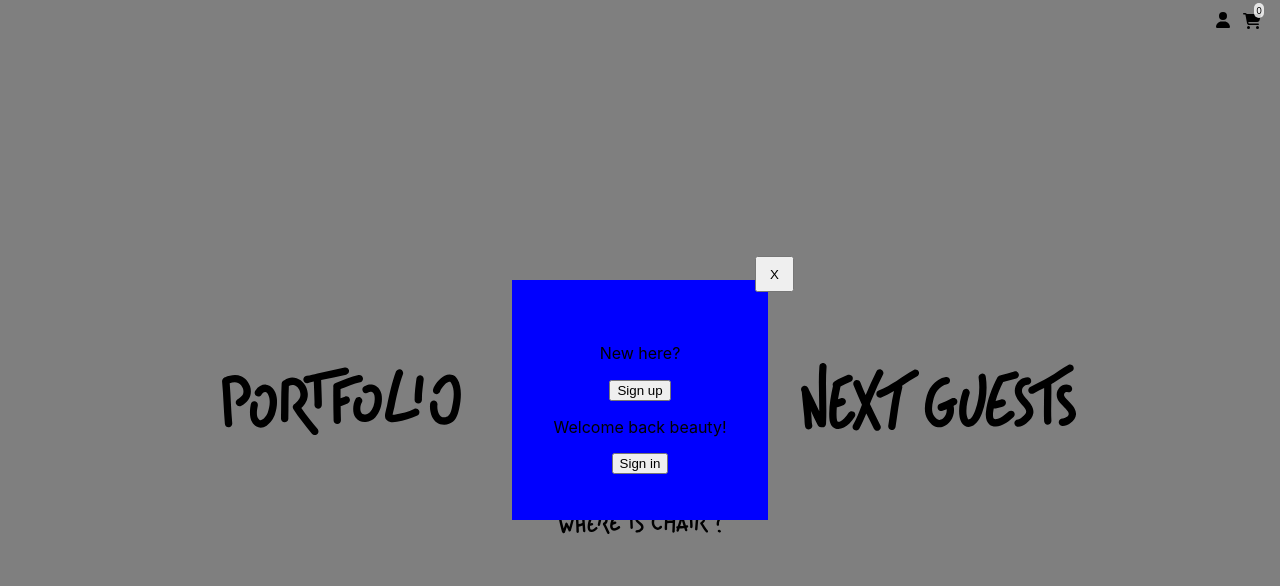
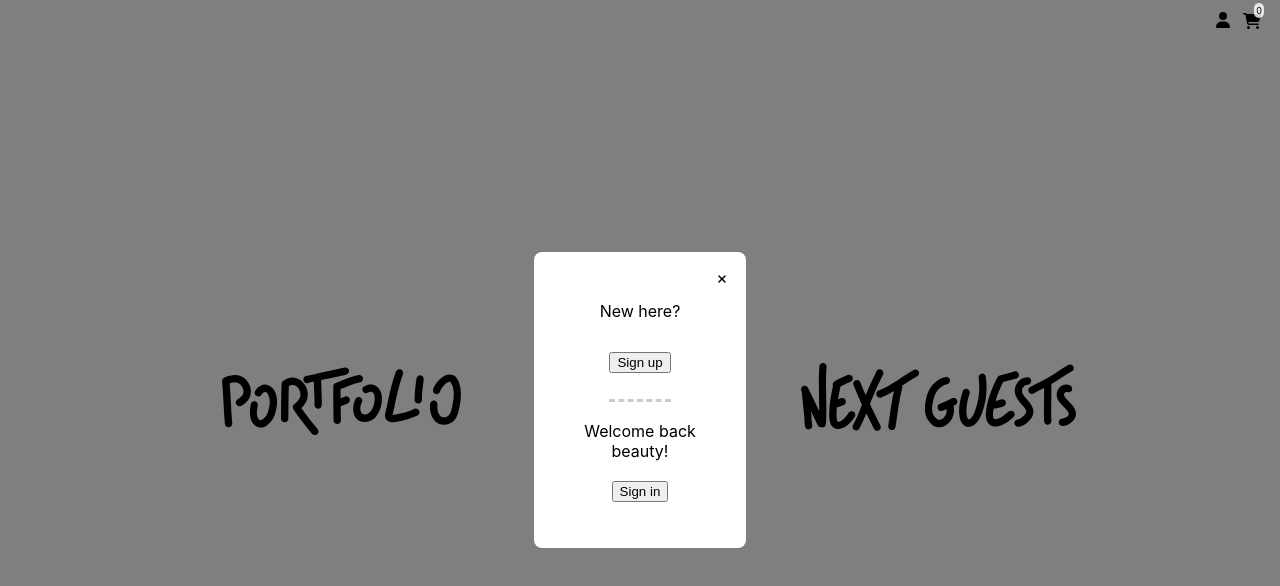
Before and after one commit to AntoninCosson/Bs_React, a Next.js app in the folder FrontEnd/: page / in a window 1280 px wide. Both pictures are taken after a click on the icon 1223 px from the left and 19 px from the top of the page. Shown: the top 586 px of the page. Built offline with nearby package versions, Linux system fonts and the light colour scheme.

Commit message:
Css Front Modal & Login Ok 2 tiers

```diff
--- a/FrontEnd/components/Home.js
+++ b/FrontEnd/components/Home.js
@@ -67,10 +67,6 @@ function HomeButtons() {
     setShowLogin(true);
   }
 
-  // const handleLogout = () => {
-  //   dispatch(logout());
-  //   setShowLogin(false);
-  // };
 
   const handleDeleteOneCart = (prod, idx) => {
     dispatch(removeFromCart({ index: idx }));
--- a/FrontEnd/components/Login.js
+++ b/FrontEnd/components/Login.js
@@ -1,17 +1,25 @@
 import React from 'react';
+
+import loginStyles from '../styles/Login.module.css'
+
 import { useState } from 'react';
-import loginStyles from '../styles/Login.module.css'
 import { useDispatch, useSelector } from 'react-redux';
 import { connect, logout } from '../reducers/user';
 import { useRouter } from "next/router";
 
+import { FontAwesomeIcon } from "@fortawesome/react-fontawesome";
+import { faUser, faXmark } from "@fortawesome/free-solid-svg-icons";
 
-const Sign = ({onClose, type, onLoginSuccess}) => {
+
+const Sign = ({
+    type,
+    onLoginSuccess,
+    onHideForm,
+  }) => {
     const [name, setName] = useState('');
     const [userName, setUserName] = useState('');
     const [password, setPassword] = useState('');
     const router = useRouter();
-
 
     const dispatch = useDispatch();
     const user = useSelector((state) => state.user);
@@ -23,9 +31,7 @@ const Sign = ({onClose, type, onLoginSuccess}) => {
 
         const resp = await fetch(`http://localhost:3000/users/${type ? 'signin' : 'signup'}`, {
         method: 'POST',
-        headers: {
-            'Content-Type': 'application/json',
-        },
+        headers: {'Content-Type': 'application/json'},
         body: JSON.stringify(bodyObj),
         });
 
@@ -38,7 +44,8 @@ const Sign = ({onClose, type, onLoginSuccess}) => {
             bestScore: data.bestScore,
             connected: true
         }));
-        close(false);
+        onHideForm();
+
         router.push('/');
         if (onLoginSuccess) onLoginSuccess();
         console.log(data.bestScore);
@@ -53,11 +60,17 @@ const Sign = ({onClose, type, onLoginSuccess}) => {
     return (
     <div className={loginStyles.body}>
         <div className={loginStyles.overlay}>
-            <button className={loginStyles.close} onClick={onClose}>X</button>
-            <div className={loginStyles.container}>
+            <FontAwesomeIcon
+                    icon={faXmark}
+                    className={loginStyles.close}
+                    onClick={()=>{
+                        onHideForm();
+                    }}
+                />
+            <div className={loginStyles.container2}>
 
                 <div className={loginStyles.ThisChairsign}>
-                <img src="/EcrisIcon/chair.svg" alt="" height={40} style={loginStyles.ChairSign}/>
+                <img src="/EcrisIcon/chair.svg" alt="" height={60} style={loginStyles.ChairSign}/>
                 </div>
 
                 {type ? null : <input type="text" placeholder='name' value={name} className={loginStyles.input} onChange={(e) => setName(e.target.value) }/>}
@@ -72,4 +85,6 @@ const Sign = ({onClose, type, onLoginSuccess}) => {
     );
 };
 
+
+
 export default Sign;
--- a/FrontEnd/components/ModalSign.js
+++ b/FrontEnd/components/ModalSign.js
@@ -1,87 +1,91 @@
+// ModalSign.js
 import React from "react";
-import { useDispatch } from "react-redux";
+import { useDispatch, useState } from "react-redux";
 import { logout } from "../reducers/user";
 
 import loginstyle from "../styles/Login.module.css";
-import ModalSstyle from '../styles/ModalLogout.module.css'
+import Login from "./Login";
+import { FontAwesomeIcon } from "@fortawesome/react-fontawesome";
+import { faUser, faXmark } from "@fortawesome/free-solid-svg-icons";
 
-import Login from "./Login"
+function ModalSign({ show, onClose, setSignin, setSignup, signin, signup }) {
+  const dispatch = useDispatch();
 
-function ModalSign({ show, onClose, onHide, setSignin, setSignup, signin, signup }) {
-  const dispatch = useDispatch();
+  const hideForm = () => {
+    console.log("Fermeture login")
+    setSignin(false);
+    setSignup(false);
+  };
 
   if (!show) return null;
 
-  const handleLogout = () => {
-    dispatch(logout());
-    onClose();
-  };
-
-
   return (
     <div className={loginstyle.login}>
-    <div className={loginstyle.containerTexts}>
-        { ( !signin && !signup) && (
-            <button
-                className={loginstyle.closeOut}
+      <div className={loginstyle.container}>
+        {(!signin && !signup) && (
+          <FontAwesomeIcon
+            icon={faXmark}
+            className={loginstyle.close}
             onClick={() => {
                 onClose();
-                    setSignin(false);
-                    setSignup(false);
-                }}>
+                hideForm();
+              }}
+          />
 
-                X
+        )}
 
-            </button>
-        )}
-            <p>New here?</p>
-                {signin ?
+        {/* Partie “Sign up” */}
+        <div className={loginstyle.txt1}>New here?</div>
+        {signin ? (
           <Login
-                    close={setSignin}
-                    type={false}
+            type={"signup"}
+            onClose={onClose}
+            onHideForm={hideForm}
             onLoginSuccess={() => {
-                        setShowLogin(false);
-                        setSignin(false);
+                onClose();
+                hideForm();
+            }}
+          />
+        ) : (
+        <div className={loginstyle.divBtn}>
+          <button
+            className={loginstyle.buttonSignUp}
+            onClick={() => {
+              setSignin(true);
               setSignup(false);
             }}
-                    />
-                :
-                <div>
-                    <button className={loginstyle.buttonSignUp}
-                    onClick={() => {
-                    setSignin(true);
-                    setSignup(false)}}>
-
+          >
             Sign up
-
           </button>
         </div>
-                    }
+        )}
 
-                <p>
-                    Welcome back beauty!
-                </p>
-
-                {signup ?
+        {/* Partie “Sign in” */}
+        <div className={loginstyle.txt2}>Welcome back beauty!</div>
+        {signup ? (
         <Login
-                        close={setSignup}
-                        type={true}
+        onClose={onClose}
+        onHideForm={hideForm}
+        type={"signin"}
         onLoginSuccess={() => {
             onClose();
-                            setSignin(false);
-                            setSignup(false);
+            hideForm();
         }}
       />
-                :
+        ) : (
+        <div className={loginstyle.divBtn2}>
           <button
             className={loginstyle.buttonSignin}
             onClick={() => {
               setSignin(false);
-                        setSignup(true)}}>
+              setSignup(true);
+            }}
+          >
+            Sign in
+          </button>
 
-                        Sign in
-
-                </button>}
+      </div>
+        )}
 
       </div>
     </div>
--- a/FrontEnd/styles/Login.module.css
+++ b/FrontEnd/styles/Login.module.css
@@ -8,16 +8,21 @@
     justify-content: center;
     align-items: center;
     z-index: 150;
+    /* scale: 1.34; */
 }
 .overlay {
+    display: flex;
+    justify-content: center;
     position: absolute;
     background: white;
     padding: 20px;
     border-radius: 8px;
     text-align: center;
-    width: 23%;
+    width: 18%;
+    height: 38%;
     overflow: hidden;
 }
+
 
 .SignInUpBody{
     z-index: 10;
@@ -48,17 +53,6 @@
     z-index: 150;
 }
 
-.containerTexts{
-    width: 20%;
-    height: 30%;
-    display: flex;
-    flex-direction: column;
-    justify-content: center;
-    align-items: center;
-    position: relative;
-    background-color: blue;
-}
-
 .container{
     display: flex;
     flex-direction: column;
@@ -69,20 +63,78 @@
     padding: 20px;
     border-radius: 8px;
     text-align: center;
-    width: 27%;
     overflow: hidden;
 }
+.txt1{
+    margin: 17%;
+
+}
+.divBtn{
+    padding-bottom: 13%;
+    border-bottom: dashed rgba(0,0,0,0.2);
+}
+.buttonSignUp{
+    cursor: pointer;
+    margin-bottom: 7%;
+}
+.divBtn2{
+    padding-bottom: 13%;
+
+}
+.buttonSignin{
+    cursor: pointer;
+    margin-bottom: 6%;
+}
+.txt2{
+    margin: 11%;
+    margin-top: 11%;
+}
+
+
+
 
 .close{
-    height: 8%;
-    width: 15%;
+    height: 12px;
+    width: 20px;
     position: absolute;
-    align-self: right;
-    justify-self: right;
-    top: -10%;
-    right: -10%;
+    top: 7%;
+    right: 7%;
     cursor: pointer;
 }
+.container2{
+    display: flex;
+    flex-direction: column;
+    justify-content: center;
+    align-items: center;
+    background: white;
+    padding:0 23px;
+    width: 80%;
+    border-radius: 8px;
+}
+.ThisChairsign{
+    margin-bottom: 23%;
+}
+.ChairSigb{
+
+}
+.input{
+    width: 150%;
+    margin: 9%;
+    height: 9%;
+    padding:10% 6%;
+    font-size: 13px;
+
+}
+.signin{
+    margin-top: 33%;
+    cursor: pointer;
+}
+
+
+
+
+
+
 
 .closeOut{
     height: 15%;
@@ -95,22 +147,13 @@
     cursor: pointer;
 }
 
-.ThisChairsign{
-    margin-bottom: 10%;
-}
 
-.input{
-    margin: 3%;
-}
 
-.signin{
-    margin: 10%;
-    cursor: pointer;
-}
 
-.buttonSignUp{
-    cursor: pointer;
-}
+
+
+
+
 
 .buttonSignin{
     cursor: pointer;
```
Lines whose indentation alone changed are shown as unchanged.
